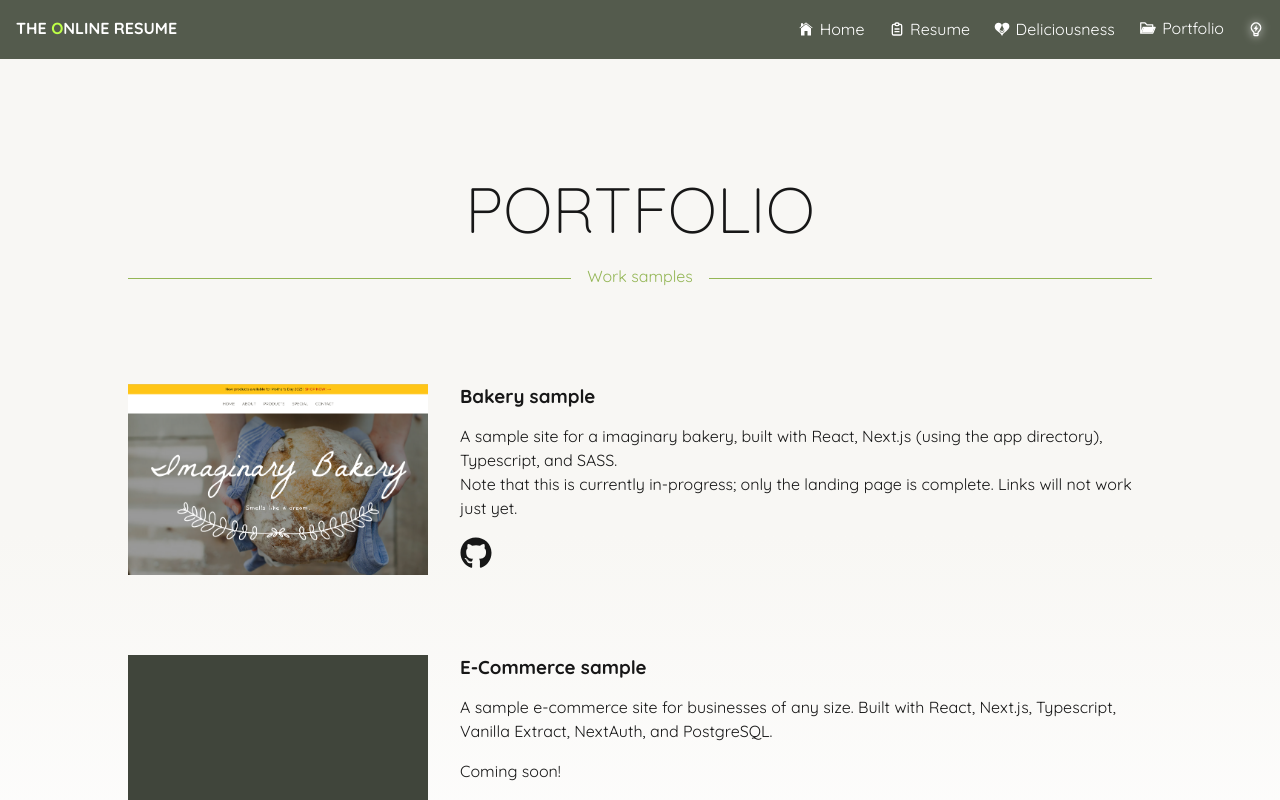
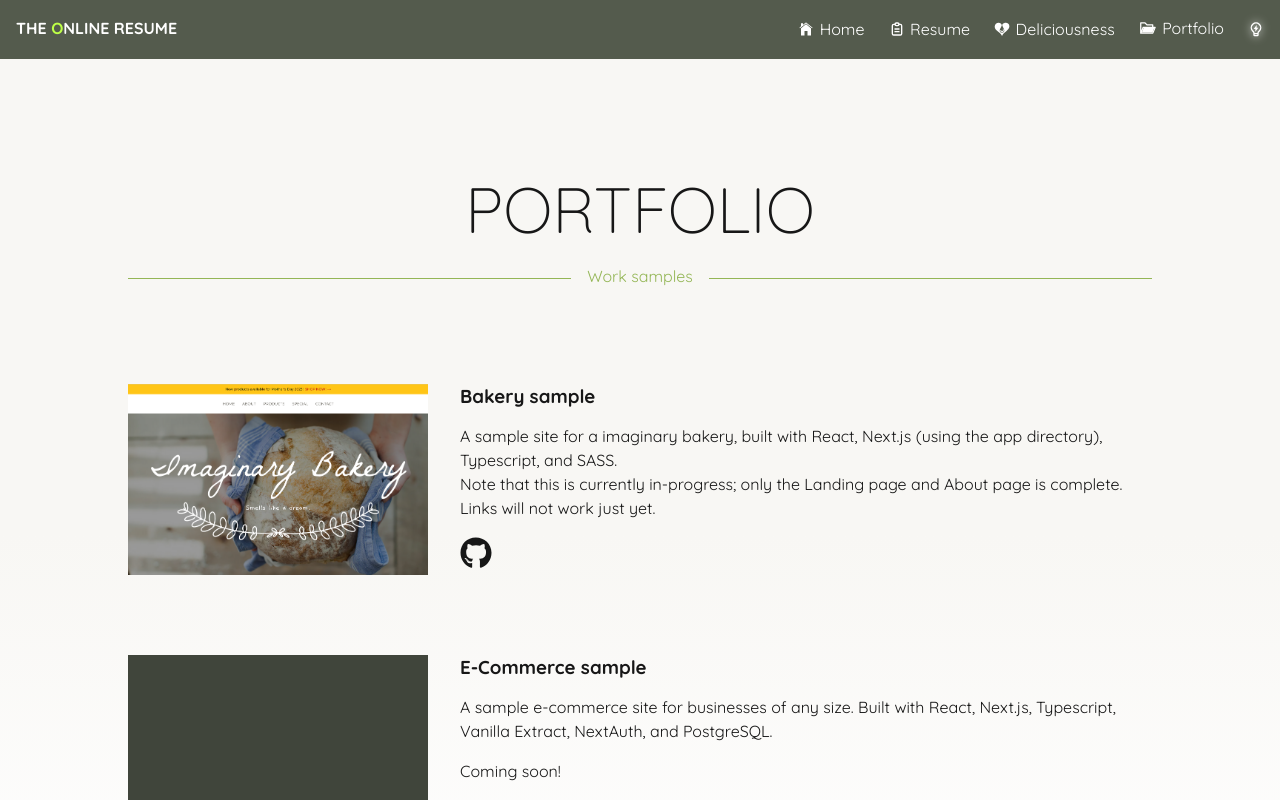
Before and after one commit to hjklqw/online-resume, a Next.js app: page /portfolio in a window 1280 px wide. Built offline with nearby package versions, Linux system fonts and the light colour scheme; no server answers.

Commit message:
Updated portfolio project description

```diff
--- a/contents/portfolio/view.tsx
+++ b/contents/portfolio/view.tsx
@@ -13,8 +13,8 @@ export const PortfolioPage = () => {
             A sample site for a imaginary bakery, built with React, Next.js
             (using the app directory), Typescript, and SASS.
             <br />
-            Note that this is currently in-progress; only the landing page is
-            complete. Links will not work just yet.
+            Note that this is currently in-progress; only the Landing page and
+            About page is complete. Links will not work just yet.
           </p>
         }
       />
```
